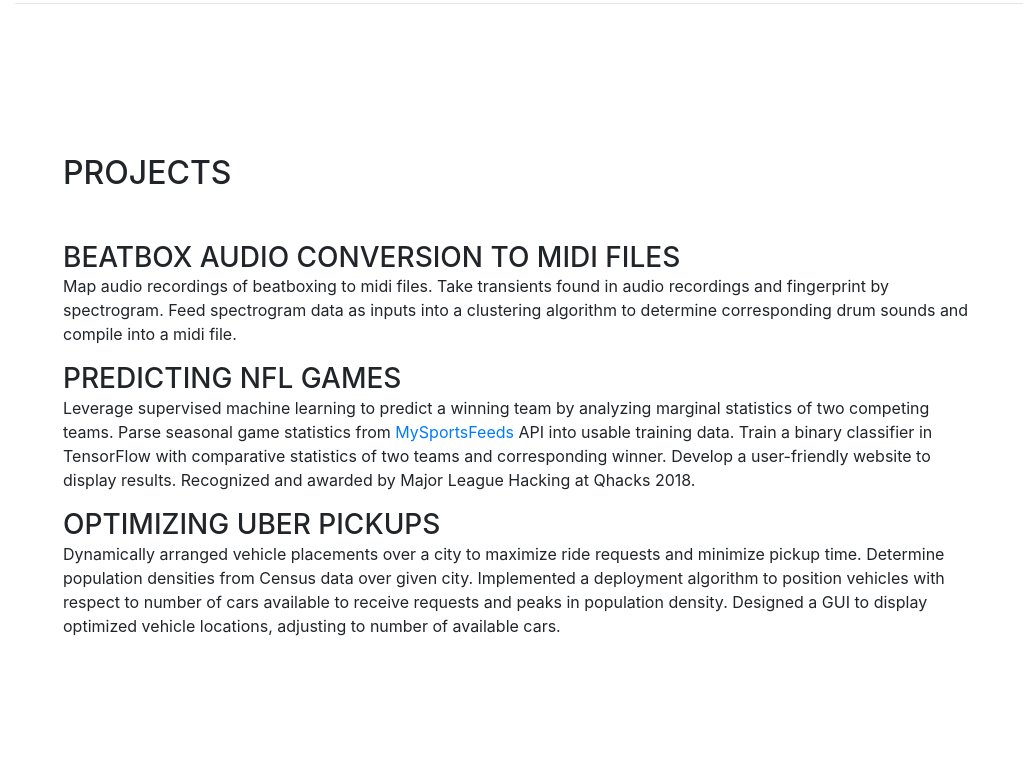
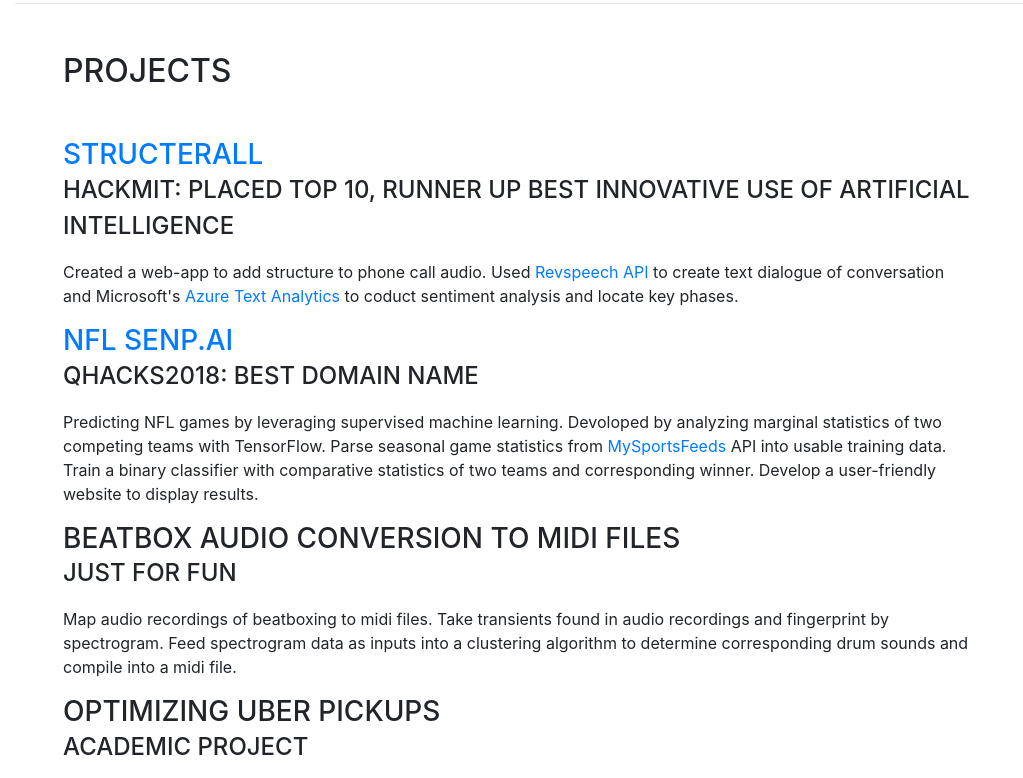
Before and after one commit to maxgillham/maxgillham.github.io, a website with bundled scripts: page index.html in a window 1280 px wide. Shown: the part 1598-2376 px from the top of the page, without its empty margins (257-1280 px from the left). Built offline with nearby package versions, Linux system fonts and the light colour scheme; a web font is replaced by a local one.

Commit message:
added structerall and devpost links

```diff
--- a/index.html
+++ b/index.html
@@ -117,13 +117,20 @@
         <div class="my-auto">
           <h2 class="mb-5">Projects</h1>
 
+          <h3 class="mb-0"><a href="https://devpost.com/software/structurall">Structerall</a></h3>
+          <div class="subheading mb-3">HackMIT: Placed Top 10, Runner up Best Innovative Use of Artificial Intelligence</div>
+            <p>Created a web-app to add structure to phone call audio.  Used <a href="https://www.rev.ai/">Revspeech API</a> to create text dialogue of conversation and Microsoft's <a href="https://azure.microsoft.com/en-ca/services/cognitive-services/text-analytics/">Azure Text Analytics</a> to coduct sentiment analysis and locate key phases.</p>
+
+          <h3 class="mb-0"><a href="https://devpost.com/software/qhacks2018-2m9qry">NFL Senp.ai</a></h3>
+          <div class="subheading mb-3">Qhacks2018: Best Domain Name</div>
+            <p>Predicting NFL games by leveraging supervised machine learning.  Devoloped by analyzing marginal statistics of two competing teams with TensorFlow.  Parse seasonal game statistics from <a href="https://www.mysportsfeeds.com/">MySportsFeeds</a> API into usable training data. Train a binary classifier with comparative statistics of two teams and corresponding winner. Develop a user-friendly website to display results.</p>
+
           <h3 class="mb-0">Beatbox Audio Conversion to Midi Files</h3>
+          <div class="subheading mb-3">Just for Fun</div>
             <p>Map audio recordings of beatboxing to midi files.  Take transients found in audio recordings and fingerprint by spectrogram.  Feed spectrogram data as inputs into a clustering algorithm to determine corresponding drum sounds and compile into a midi file. </p>
 
-          <h3 class="mb-0">Predicting NFL Games</h3>
-            <p>Leverage supervised machine learning to predict a winning team by analyzing marginal statistics of two competing teams.  Parse seasonal game statistics from <a href="https://www.mysportsfeeds.com/">MySportsFeeds</a> API into usable training data. Train a binary classifier in TensorFlow with comparative statistics of two teams and corresponding winner. Develop a user-friendly website to display results.  Recognized and awarded by Major League Hacking at Qhacks 2018. </p>
-
           <h3 class="mb-0">Optimizing Uber Pickups</h3>
+          <div class="subheading mb-3">Academic Project</div>
             <p>Dynamically arranged vehicle placements over a city to maximize ride requests and minimize pickup time. Determine population densities from Census data over given city. Implemented a deployment algorithm to position vehicles with respect to number of cars available to receive requests and peaks in population density. Designed a GUI to display optimized vehicle locations, adjusting to number of available cars.</p>
         </div>
       </section>
```
